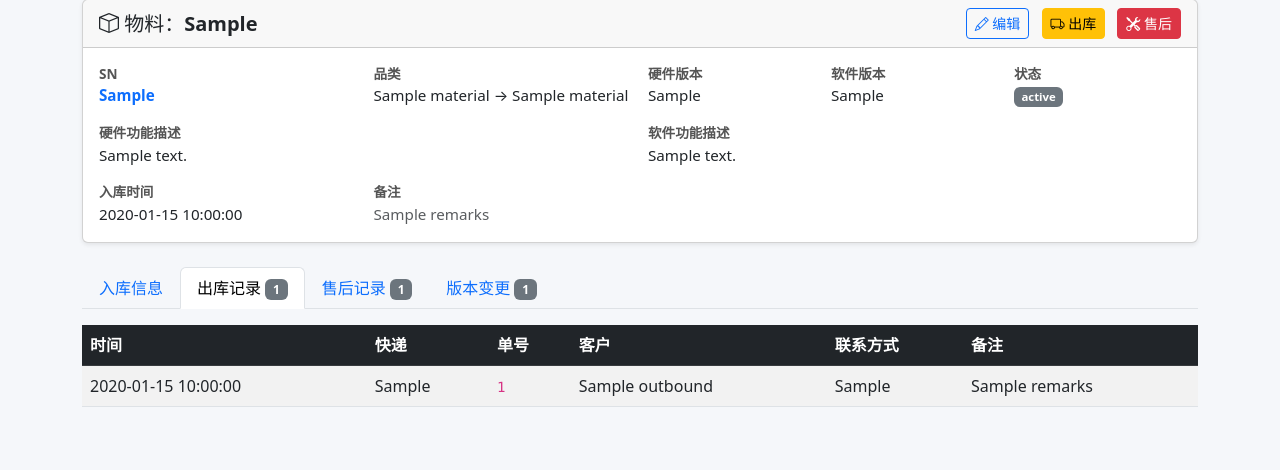
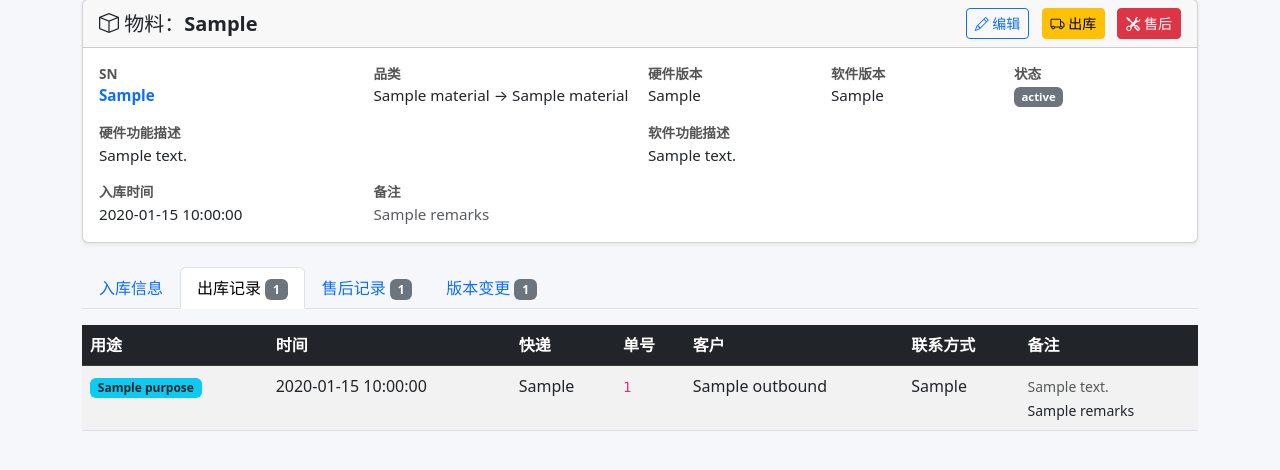
Before and after one commit to DAx-svg/WLGZ, a Flask app: template templates/detail.html in a window 1280 px wide, after a click that opens the changed part. Shown: the part 68-538 px from the top of the page. Run offline with Flask 3, Linux system fonts and the light colour scheme; the template is opened without the code that fills it: most values are stand-ins (such as "Sample title", 1, 10 or a date in 2020).

Commit message:
新增: 出库用途分类（销售出库/售后出库/测试出库），弹窗动态切换字段

```diff
--- a/app.py
+++ b/app.py
@@ -74,6 +74,8 @@ def init_db():
             id              INTEGER PRIMARY KEY AUTOINCREMENT,
             sn              TEXT NOT NULL,
             outbound_time   TEXT NOT NULL,
+            purpose         TEXT DEFAULT '',
+            purpose_detail  TEXT DEFAULT '',
             courier_company TEXT DEFAULT '',
             tracking_number TEXT DEFAULT '',
             customer_name   TEXT DEFAULT '',
@@ -115,6 +117,15 @@ def init_db():
     # 兼容旧数据库：category_id 列如果不存在则添加
     try:
         db.execute("ALTER TABLE materials ADD COLUMN category_id INTEGER DEFAULT NULL")
+    except sqlite3.OperationalError:
+        pass
+    # v2.1: 出库用途
+    try:
+        db.execute("ALTER TABLE outbound_records ADD COLUMN purpose TEXT DEFAULT ''")
+    except sqlite3.OperationalError:
+        pass
+    try:
+        db.execute("ALTER TABLE outbound_records ADD COLUMN purpose_detail TEXT DEFAULT ''")
     except sqlite3.OperationalError:
         pass
     db.commit()
@@ -614,10 +625,11 @@ def api_outbound(sn):
     data = request.get_json(force=True)
     now = datetime.now(ZoneInfo('Asia/Shanghai')).strftime('%Y-%m-%d %H:%M:%S')
     db.execute(
-        "INSERT INTO outbound_records (sn, outbound_time, courier_company, "
-        "tracking_number, customer_name, customer_contact, remarks) "
-        "VALUES (?,?,?,?,?,?,?)",
-        (sn, now, data.get('courier_company', ''), data.get('tracking_number', ''),
+        "INSERT INTO outbound_records (sn, outbound_time, purpose, purpose_detail, "
+        "courier_company, tracking_number, customer_name, customer_contact, remarks) "
+        "VALUES (?,?,?,?,?,?,?,?,?)",
+        (sn, now, data.get('purpose', ''), data.get('purpose_detail', ''),
+         data.get('courier_company', ''), data.get('tracking_number', ''),
          data.get('customer_name', ''), data.get('customer_contact', ''),
          data.get('remarks', '')))
     db.execute("UPDATE materials SET status='已出库' WHERE sn=?", (sn,))
--- a/templates/detail.html
+++ b/templates/detail.html
@@ -116,12 +116,13 @@
         <div class="tab-pane fade" id="outboundPanel">
             {% if outbounds %}
             <div class="table-responsive"><table class="table table-hover table-striped">
-                <thead class="table-dark"><tr><th>时间</th><th>快递</th><th>单号</th><th>客户</th><th>联系方式</th><th>备注</th></tr></thead>
+                <thead class="table-dark"><tr><th>用途</th><th>时间</th><th>快递</th><th>单号</th><th>客户</th><th>联系方式</th><th>备注</th></tr></thead>
                 <tbody>{% for o in outbounds %}<tr>
+                    <td>{% if o.purpose %}<span class="badge bg-info text-dark">{{ o.purpose }}</span>{% else %}-{% endif %}</td>
                     <td>{{ o.outbound_time }}</td><td>{{ o.courier_company or '-' }}</td>
                     <td><code>{{ o.tracking_number or '-' }}</code></td>
                     <td>{{ o.customer_name or '-' }}</td><td>{{ o.customer_contact or '-' }}</td>
-                    <td>{{ o.remarks or '-' }}</td>
+                    <td>{% if o.purpose_detail %}<small class="text-muted">{{ o.purpose_detail }}</small>{% endif %}{% if o.remarks %}<br><small>{{ o.remarks }}</small>{% elif not o.purpose_detail %}-{% endif %}</td>
                 </tr>{% endfor %}</tbody>
             </table></div>
             {% else %}<div class="empty-state"><i class="bi bi-truck" style="font-size:3rem;"></i><p>暂无出库记录</p></div>{% endif %}
@@ -199,10 +200,30 @@
 <div class="modal fade" id="outboundModal" tabindex="-1"><div class="modal-dialog"><div class="modal-content">
 <div class="modal-header bg-warning"><h5 class="modal-title">出库 - {{ material.sn }}</h5><button class="btn-close" data-bs-dismiss="modal"></button></div>
 <form id="outForm"><div class="modal-body">
-    <div class="mb-2"><label class="form-label">快递公司</label><input class="form-control" id="outCourier" required></div>
-    <div class="mb-2"><label class="form-label">快递单号</label><input class="form-control" id="outTracking" required></div>
-    <div class="mb-2"><label class="form-label">客户名称</label><input class="form-control" id="outCustomer" required></div>
-    <div class="mb-2"><label class="form-label">客户联系方式</label><input class="form-control" id="outContact"></div>
+    <div class="mb-3"><label class="form-label">出库用途 <span class="text-danger">*</span></label>
+        <select class="form-select" id="outPurpose" required>
+            <option value="">-- 请选择 --</option>
+            <option value="销售出库">销售出库</option>
+            <option value="售后出库">售后出库</option>
+            <option value="测试出库">测试出库</option>
+        </select>
+    </div>
+    <!-- 客户信息（销售/售后显示） -->
+    <div id="outCustomerGroup" style="display:none;">
+        <div class="mb-2"><label class="form-label">客户名称 <span class="text-danger">*</span></label><input class="form-control" id="outCustomer"></div>
+        <div class="mb-2"><label class="form-label">客户联系方式</label><input class="form-control" id="outContact"></div>
+    </div>
+    <!-- 售后原因（售后显示） -->
+    <div id="outAfterSalesReason" style="display:none;">
+        <div class="mb-2"><label class="form-label">售后原因 <span class="text-danger">*</span></label><textarea class="form-control" id="outPurposeDetailAS" rows="2" placeholder="请说明售后原因"></textarea></div>
+    </div>
+    <!-- 测试原因（测试显示） -->
+    <div id="outTestReason" style="display:none;">
+        <div class="mb-2"><label class="form-label">测试原因 <span class="text-danger">*</span></label><textarea class="form-control" id="outPurposeDetailTest" rows="2" placeholder="请说明测试原因"></textarea></div>
+    </div>
+    <hr>
+    <div class="mb-2"><label class="form-label">快递公司</label><input class="form-control" id="outCourier"></div>
+    <div class="mb-2"><label class="form-label">快递单号</label><input class="form-control" id="outTracking"></div>
     <div class="mb-2"><label class="form-label">备注</label><textarea class="form-control" id="outRemarks" rows="2"></textarea></div>
 </div><div class="modal-footer"><button type="button" class="btn btn-secondary" data-bs-dismiss="modal">取消</button><button class="btn btn-warning" id="outBtn" type="submit">确认出库</button></div>
 </form></div></div></div>
@@ -240,9 +261,21 @@ async function post(url,payload,modalId,btn){btn.disabled=true;btn.innerHTML='<s
 // 编辑
 document.getElementById('editForm').addEventListener('submit',function(e){e.preventDefault();
     post('/api/material/edit/'+SN,{hw_version:document.getElementById('editHw').value,sw_version:document.getElementById('editSw').value,status:document.getElementById('editStatus').value,category_id:document.getElementById('editCat').value||null,hw_description:document.getElementById('editHwDesc').value,sw_description:document.getElementById('editSwDesc').value,remarks:document.getElementById('editRemarks').value,change_description:document.getElementById('editChangeDesc').value},'editModal',document.getElementById('editBtn'));});
+// 出库用途切换
+document.getElementById('outPurpose').addEventListener('change',function(){
+    var p=this.value;
+    document.getElementById('outCustomerGroup').style.display=(p==='销售出库'||p==='售后出库')?'':'none';
+    document.getElementById('outAfterSalesReason').style.display=(p==='售后出库')?'':'none';
+    document.getElementById('outTestReason').style.display=(p==='测试出库')?'':'none';
+});
 // 出库
 document.getElementById('outForm').addEventListener('submit',function(e){e.preventDefault();
-    post('/api/outbound/'+SN,{courier_company:document.getElementById('outCourier').value,tracking_number:document.getElementById('outTracking').value,customer_name:document.getElementById('outCustomer').value,customer_contact:document.getElementById('outContact').value,remarks:document.getElementById('outRemarks').value},'outboundModal',document.getElementById('outBtn'));});
+    var purpose=document.getElementById('outPurpose').value;
+    if(!purpose){st('请选择出库用途',false);return;}
+    var purpose_detail='';
+    if(purpose==='售后出库') purpose_detail=document.getElementById('outPurposeDetailAS').value;
+    else if(purpose==='测试出库') purpose_detail=document.getElementById('outPurposeDetailTest').value;
+    post('/api/outbound/'+SN,{purpose:purpose,purpose_detail:purpose_detail,courier_company:document.getElementById('outCourier').value,tracking_number:document.getElementById('outTracking').value,customer_name:document.getElementById('outCustomer').value,customer_contact:document.getElementById('outContact').value,remarks:document.getElementById('outRemarks').value},'outboundModal',document.getElementById('outBtn'));});
 // 售后
 document.getElementById('asForm').addEventListener('submit',function(e){e.preventDefault();
     post('/api/aftersales/'+SN,{return_courier:document.getElementById('asCourier').value,return_tracking:document.getElementById('asTracking').value,problem_description:document.getElementById('asProblem').value},'aftersalesModal',document.getElementById('asBtn'));});
```
Also changed, not shown: templates/outbounds.html (+8 -0 lines).
